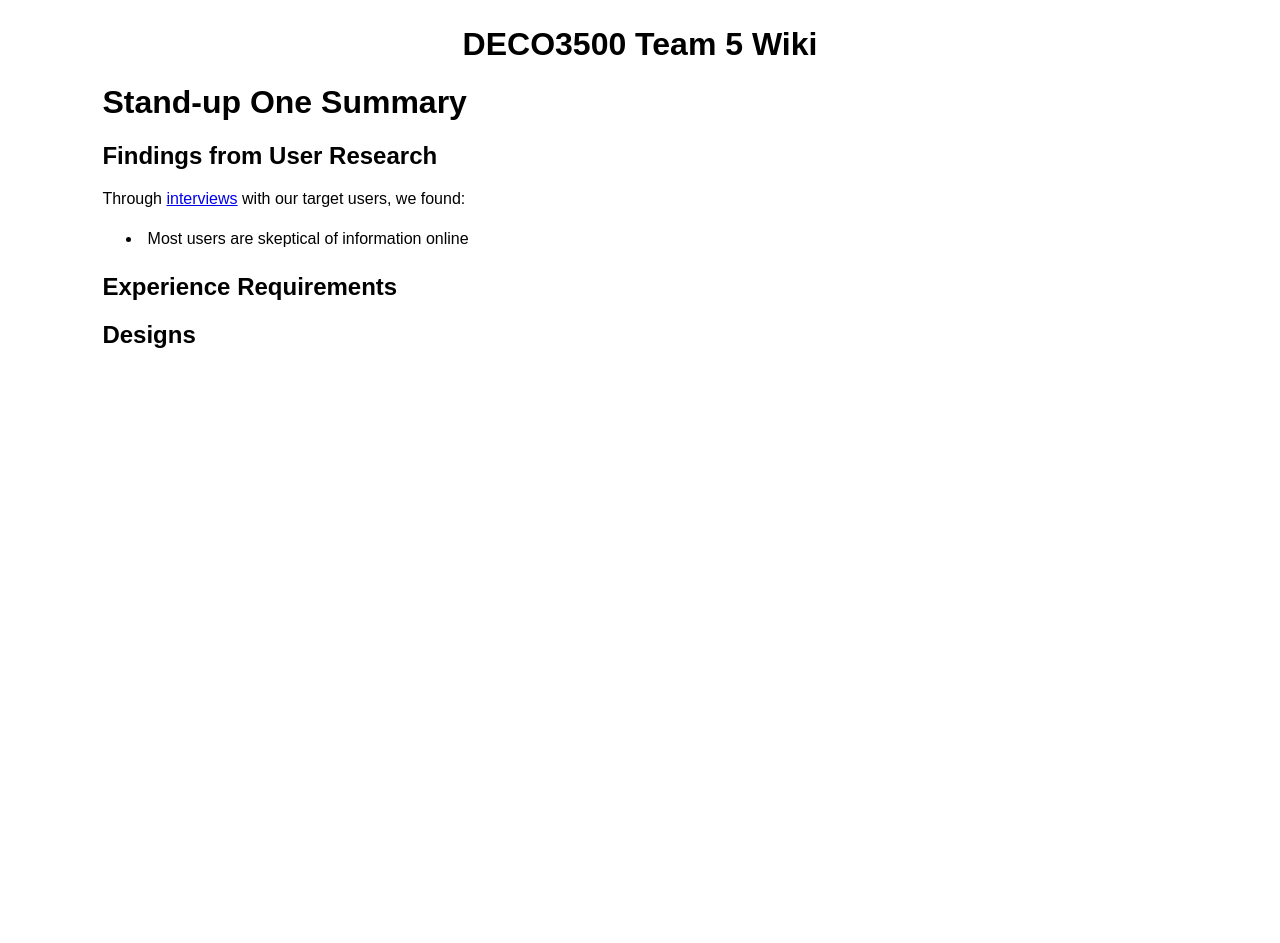
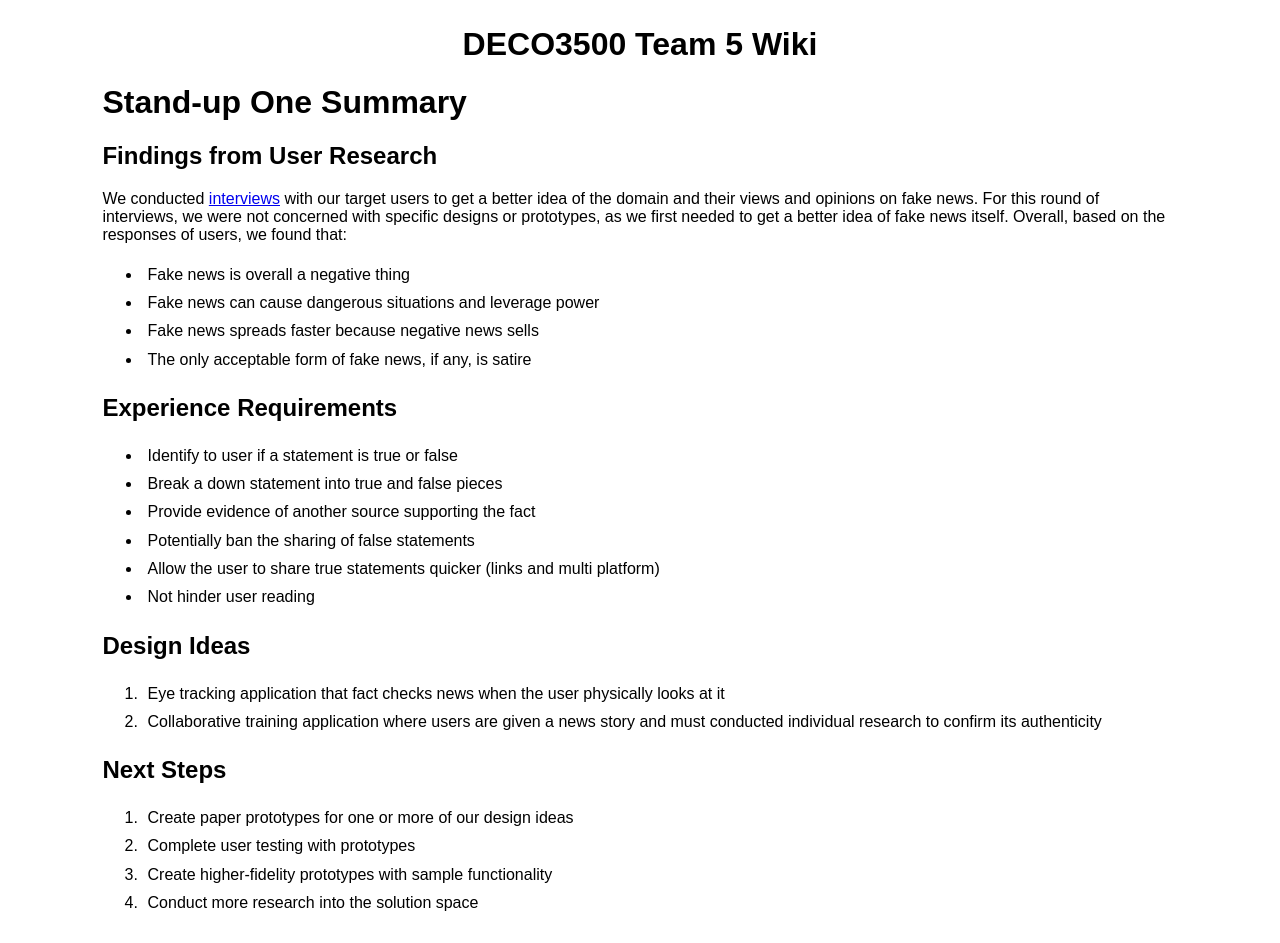
Before and after one commit to cfogd/DECO3500-Team5, a plain HTML site: page standup_one/standup_one.html in a window 1280 px wide. Before the commit the page ends 800 px from the top, so only its background shows below. Drawn offline with Linux system fonts and the light colour scheme.

Commit message:
Updated stand up one summary.

```diff
--- a/standup_one/standup_one.html
+++ b/standup_one/standup_one.html
@@ -11,13 +11,44 @@
         <h1>Stand-up One Summary</h1>
 
         <h2>Findings from User Research</h2>
-        <p>Through <a href=user_testing/interviews.html>interviews</a> with our target users, we found:</p>
+        <p>We conducted <a href=user_testing/interviews.html>interviews</a> with our target users to get
+            a better idea of the domain and their views and opinions on fake news. For this round of interviews,
+            we were not concerned with specific designs or prototypes, as we first needed to get a better idea of
+            fake news itself. Overall, based on the responses of users, we found that:
+        </p>
         <ul>
-            <li>Most users are skeptical of information online</li>
+            <li>Fake news is overall a negative thing</li>
+            <li>Fake news can cause dangerous situations and leverage power</li>
+            <li>Fake news spreads faster because negative news sells</li>
+            <li>The only acceptable form of fake news, if any, is satire</li>
         </ul>
 
         <h2>Experience Requirements</h2>
+        <ul>
+            <li>Identify to user if a statement is true or false</li>
+            <li>Break a down statement into true and false pieces</li>
+            <li>Provide evidence of another source supporting the fact</li>
+            <li>Potentially ban the sharing of false statements</li>
+            <li>Allow the user to share true statements quicker (links and multi platform)</li>
+            <li>Not hinder user reading</li>
+        </ul>
 
-        <h2>Designs</h2>
+        <h2>Design Ideas</h2>
+        <ol>
+            <li>Eye tracking application that fact checks news when the user physically looks at it</li>
+            <li>
+                Collaborative training application where users are given a news story and must conducted
+                individual research to confirm its authenticity
+            </li>
+        </ol>
+
+        <h2>Next Steps</h2>
+        <ol>
+            <li>Create paper prototypes for one or more of our design ideas</li>
+            <li>Complete user testing with prototypes</li>
+            <li>Create higher-fidelity prototypes with sample functionality</li>
+            <li>Conduct more research into the solution space</li>
+
+        </ol>
     </body>
 </html>
```
Also changed, not shown: standup_one/user_testing/interviews.html (+4 -1 lines).
